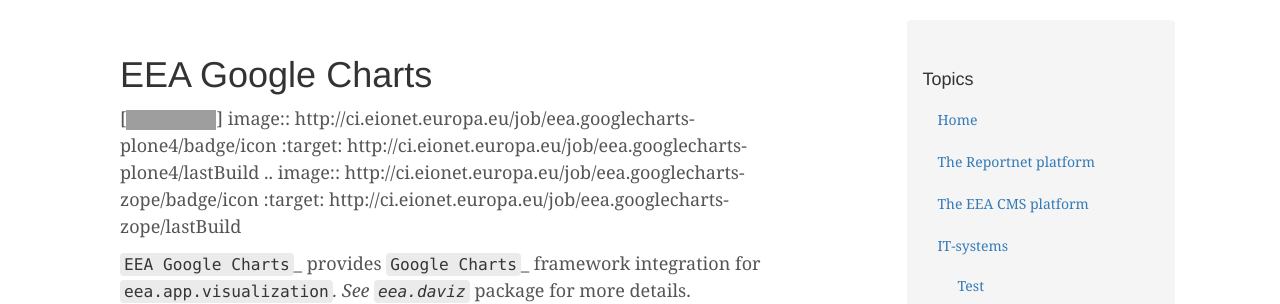
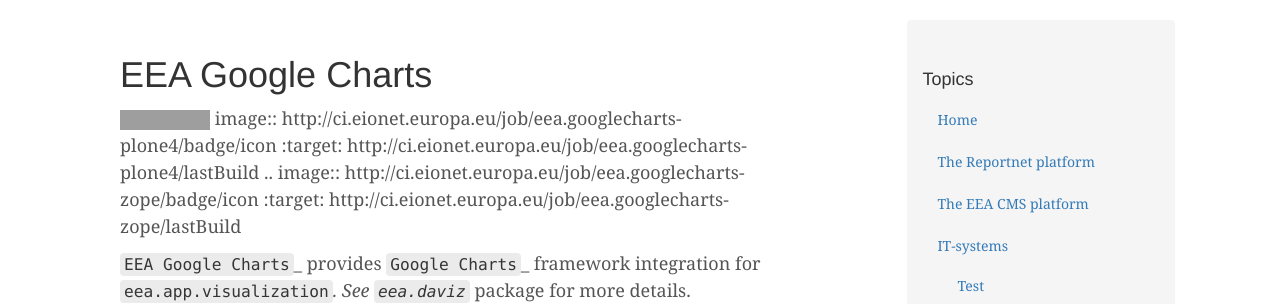
Before and after one commit to zotya/zotya.github.io, a Jekyll site: the page built from IT-systems/eea.googlecharts/index.md, in a window 1280 px wide and 900 px high. Shown: the part 204-508 px from the top of the window. Built offline with Jekyll 4.4.1, drawn with Linux system fonts in a browser that asks for light colours; comment, search, counter and statistics services are not loaded; grey boxes are pictures that could not be loaded.

Commit message:
Update index.md

```diff
--- a/IT-systems/eea.googlecharts/index.md
+++ b/IT-systems/eea.googlecharts/index.md
@@ -5,7 +5,7 @@
 
 # EEA Google Charts
 
-[![jenkins www build status](http://ci.eionet.europa.eu/job/eea.googlecharts-www/badge/icon)]
+![jenkins www build status](http://ci.eionet.europa.eu/job/eea.googlecharts-www/badge/icon)
    image:: http://ci.eionet.europa.eu/job/eea.googlecharts-plone4/badge/icon
   :target: http://ci.eionet.europa.eu/job/eea.googlecharts-plone4/lastBuild
 .. image:: http://ci.eionet.europa.eu/job/eea.googlecharts-zope/badge/icon
```
